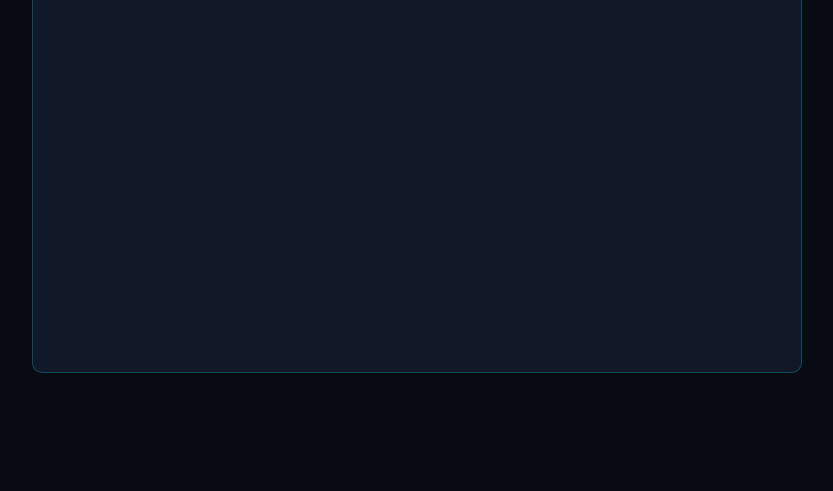
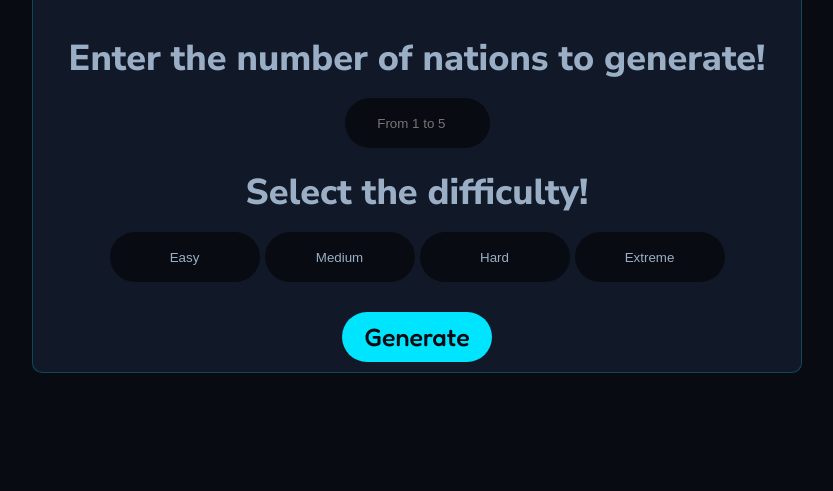
Before and after one commit to xZYR0X/Nations-Guesser, a website: page public/play.html in a window 1280 px wide. Shown: the part 309-800 px from the top of the page, without its empty margins (223-1056 px from the left). Drawn offline with Linux system fonts and the light colour scheme.

Commit message:
Feat: Completed the form page, now it is fully functional, currently working on making the form submittable and work with request/response

```diff
--- a/public/play.html
+++ b/public/play.html
@@ -13,7 +13,28 @@
 
     <div class="container">
         <div class="intro A">
+            <h1>Nexora</h1>
+            <form id="form">
+                <div id="limit">
+                    <label>Enter the number of nations to generate!</label>
+                    <input type="number" min="0" max="5" placeholder=" From 1 to 5">
+                </div>
 
+                <div id="difficulty">
+                    <label>Select the difficulty!</label>
+                    <div id="buttons">
+                    <button type="button" class="btn diff-btn">Easy</button>
+                    <button type="button" class="btn diff-btn">Medium</button>
+                    <button type="button" class="btn diff-btn">Hard</button>
+                    <button type="button" class="btn diff-btn">Extreme</button>
+                    </div>
+                </div>
+
+                <div id="submit">
+                    <button class="btn submit-btn" type="submit">Generate</button>
+                </div>
+
+            </form>
         </div>
     </div>
 
--- a/public/style.css
+++ b/public/style.css
@@ -1,7 +1,7 @@
 :root{
     --bg: #080b12;
     --bg-sections: #111827;
-    --nav: #1a2638;
+    /* --nav: #1a2638; */
     --text: #9aafc5;
     --headings: #e5f3ff;
     --button: #00e5ff;
@@ -26,7 +26,6 @@ h1,h2,h3{
 .intro{
     display: flex;
     align-items: center;
-    justify-content: center;
     margin-top: 25vh;
     gap: 50px;
     width: 50vw;
@@ -116,4 +115,65 @@ h1,h2,h3{
 .A{
     width: 60vw;
     height: 60vh;
+    display: flex;
+    flex-direction: column;
+    align-items: center;
 }
+.A h1{
+    margin-top: 15px;
+    font-size: 64px;
+    font-weight: 800;
+    text-align: center;
+}
+#limit{
+    display: flex;
+    flex-direction: column;
+    align-items: center;
+    margin-bottom: 20px;
+}
+label{
+    font-size: 36px;
+    font-weight: 750;
+    text-align: center;
+    margin-bottom: 15px;
+}
+#limit input[type="number"]{
+    width: 145px;
+    color: var(--text);
+    height: 50px;
+    text-align: center;
+    border: none;
+    border-radius: 30px;
+    background-color: var(--bg);
+}
+#difficulty{
+    display: flex;
+    flex-direction: column;
+    align-items: center;
+}
+#buttons{
+    display: flex;
+    gap: 5px;
+}
+.btn{
+    width: 150px;
+    height: 50px;
+    text-align: center;
+    border: none;
+    border-radius: 30px;
+    background-color: var(--bg);
+    color: var(--text);
+}
+#submit{
+    margin-top: 30px;
+    display: flex;
+    align-items: center;
+    justify-content: center;
+}
+.submit-btn{
+    background-color: var(--button);
+    color: var(--bg);
+    font-size: 25px;
+    font-weight: 500;
+    font-family: 'Fredoka', sans-serif;
+}
```
